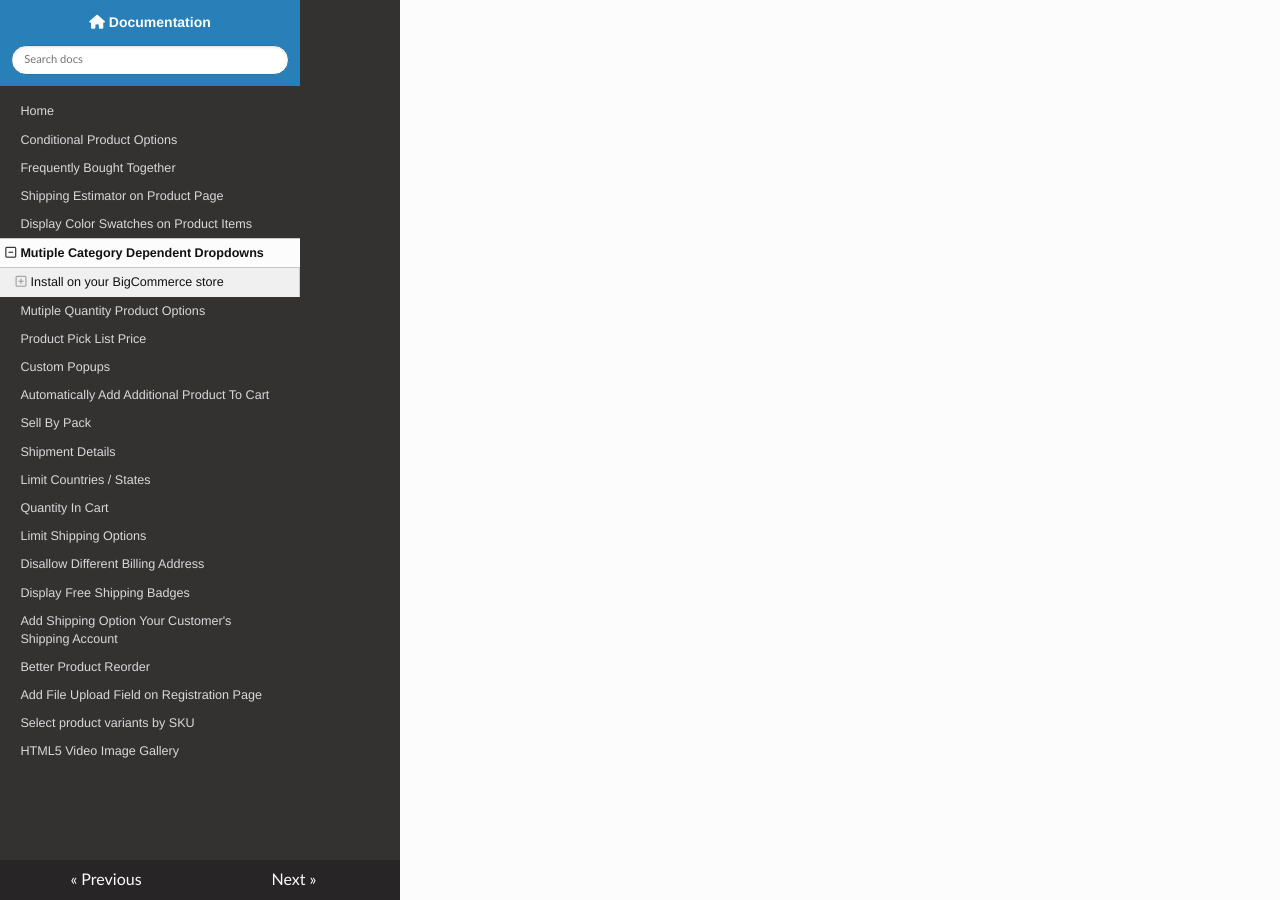
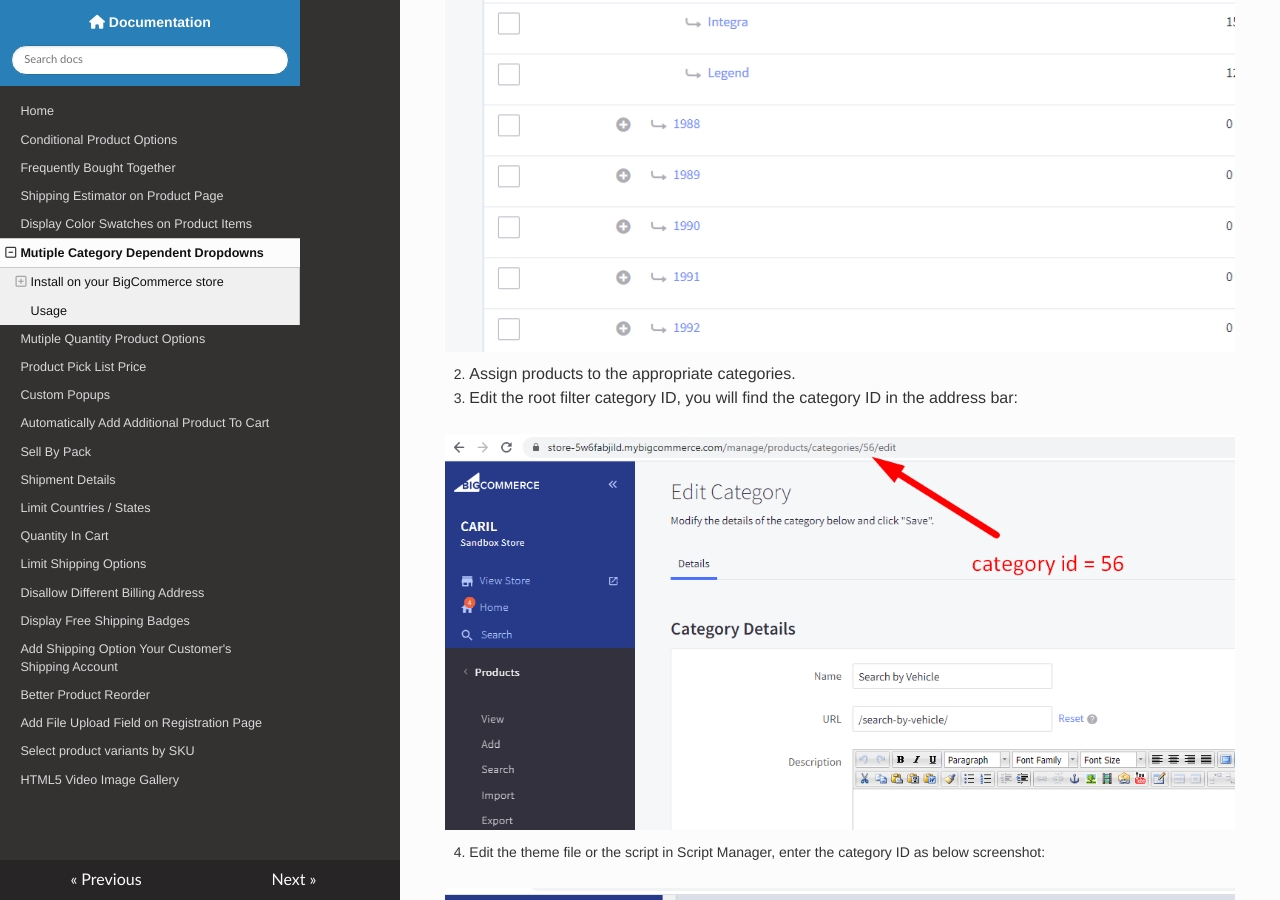
Before and after one commit to tvlgiao/bc-addons-docs, an MkDocs documentation site: the page built from docs/multiple-category-dependent-dropdowns.md, in a window 1280 px wide and 900 px high, scrolled down 4851 px. Built offline with MkDocs 1.6.1, drawn with Linux system fonts in a browser that asks for light colours; nearby versions of some CDN libraries; some of the changed text lies outside the part shown.

Commit message:
Update color-swatches + mcdd

```diff
--- a/docs/multiple-category-dependent-dropdowns.md
+++ b/docs/multiple-category-dependent-dropdowns.md
@@ -151,3 +151,20 @@
 - `usePrepend` = `true`: specify the form will be rendered on the top inside of the container HTML element.
 - `maxDepth`: specify the number of dropdowns or categories to display.
 - Customize words or languages in `lang` variable.
+
+
+## Usage
+
+1. Create the hierachy categories as below screenshot for example:
+
+![hierarchy categories](img/mcdd-hierarchy-categories.png)
+
+2. Assign products to the appropriate categories.
+
+3. Edit the root filter category ID, you will find the category ID in the address bar:
+
+![mcdd-find-category-id](img/mcdd-find-category-id.png)
+
+4. Edit the theme file or the script in Script Manager, enter the category ID as below screenshot:
+
+![mcdd-root-category-id-config](img/mcdd-root-category-id-config.png)
```
Also changed, not shown: docs/color-swatches.md (+9 -0 lines), docs/img/mcdd-find-category-id.png (added), docs/img/mcdd-hierarchy-categories.png (added), docs/img/mcdd-root-category-id-config.png (added).
